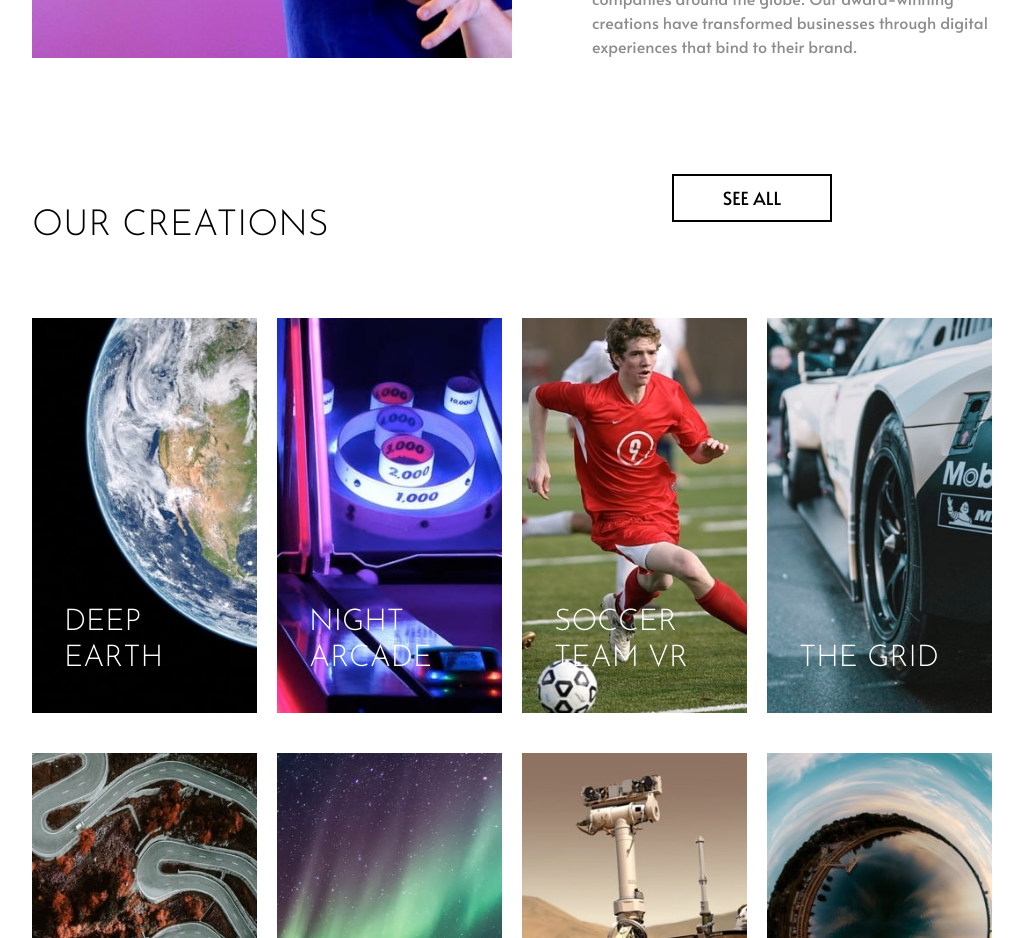
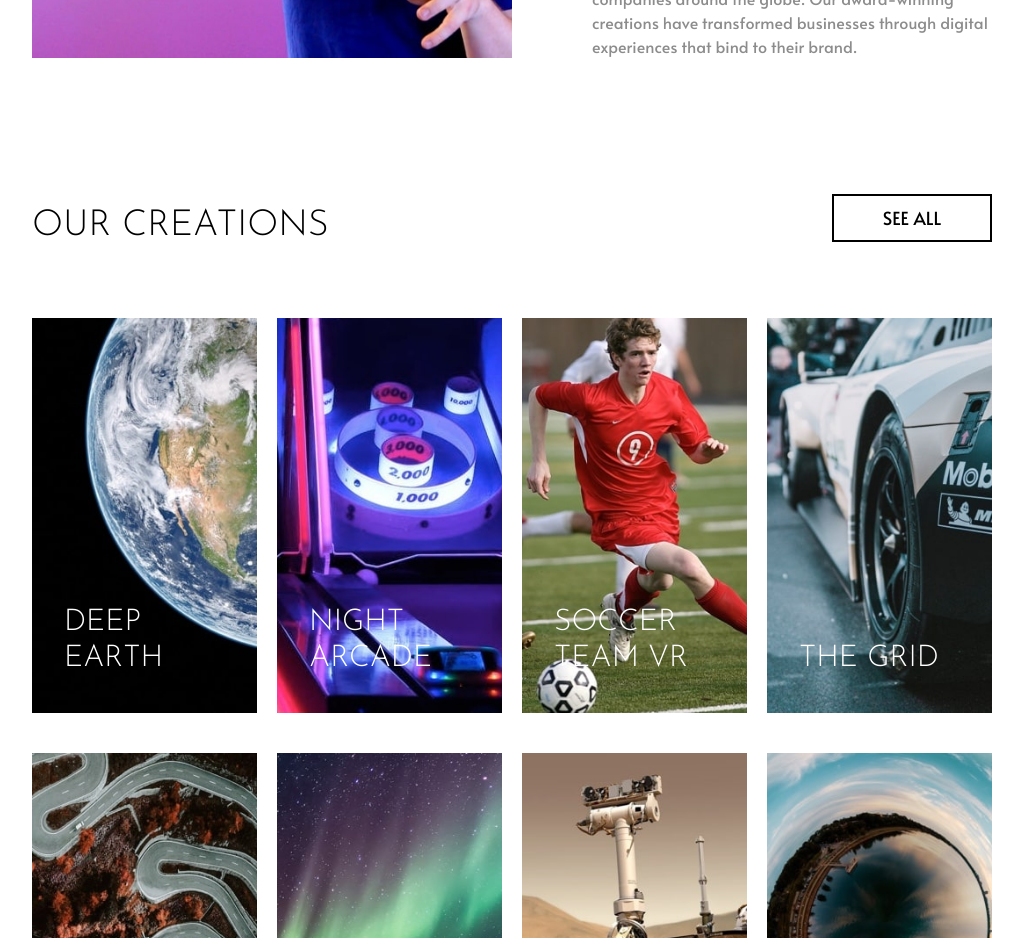
Before and after one commit to CalcagnoLoic/loopstudios, a React (Create React App) app: page / in a window 1280 px wide. Shown: the part 1060-1998 px from the top of the page, without its empty margins (128-1151 px from the left). Built offline with nearby package versions, Linux system fonts and the light colour scheme.

Commit message:
Fix: Position of btn in tablet/desktop devices

```diff
--- a/src/components/Button.jsx
+++ b/src/components/Button.jsx
@@ -1,7 +1,7 @@
 const Button = () => {
     return (
-        <div className="flex justify-center items-center">
-                <button className="uppercase border-2 border-black w-1/3 py-2 mb-10 font-alata hover:cursor-pointer hover:text-White hover:bg-Black duration-1000 text-lg">see all</button>
+        <div className="flex justify-center md:justify-end items-center">
+                <button className="uppercase border-2 border-black w-1/3 py-2 font-alata hover:cursor-pointer hover:text-White hover:bg-Black duration-1000 text-lg">see all</button>
         </div>
     )
 }
--- a/src/components/CardsDesktop.jsx
+++ b/src/components/CardsDesktop.jsx
@@ -11,7 +11,7 @@ const CardsDesktop = () => {
             <section className="grid grid-cols-4 gap-x-5 xl:gap-5 place-content-center">
                 {cards.map(({id, image, text}) => (
                     <article key={id} className="relative hover:cursor-pointer hover:text-Black hover:opacity-60 transition-all ease-in-out duration-700">
-                        <img src={image} alt="Illustration for our creation's section" className="mb-5"/>
+                        <img src={image} alt="Illustration for our creation's section" className="mb-5 w-full"/>
                         <h3 className="absolute bottom-0 pl-5 lg:pl-8 pb-8 lg:pb-14 uppercase text-White w-5/6 lg:w-4/5 xl:w-4/7 text-lg lg:text-3xl font-light">{text}</h3>
                     </article>
                 ))}
--- a/src/components/Creations.jsx
+++ b/src/components/Creations.jsx
@@ -6,9 +6,9 @@ const Creations = () => {
 
     return (
         <>
-            <div className="md:flex justify-between p-5 sm:px-16 md:px-32 xl:px-40 self-baseline">
-                <h2 className="uppercase text-center text-4xl mt-12 font-light mb-8">Our creations</h2>
-                <div className="hidden md:block self-center md:w-1/2">
+            <div className=" p-5 sm:px-16 md:px-32 xl:px-40 md:flex md:justify-between">
+                <h2 className="uppercase text-center text-4xl mt-12 font-light mb-8 self-center">Our creations</h2>
+                <div className="hidden md:block md:w-1/2 self-center">
                     <Button />
                 </div>
             </div>
@@ -20,7 +20,7 @@ const Creations = () => {
                 <CardsDesktop />
             </div>
 
-            <div className="md:hidden">
+            <div className="md:hidden mb-10">
                 <Button />
             </div>
         </>
```
